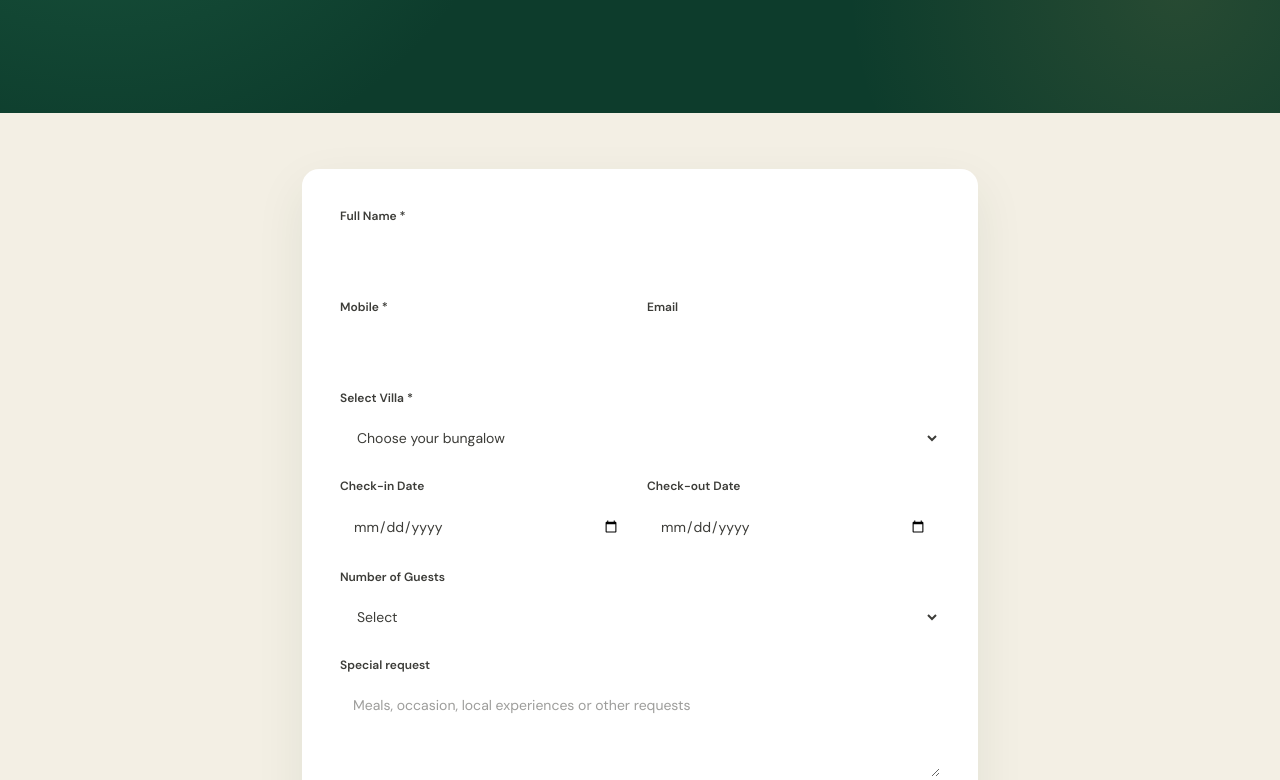
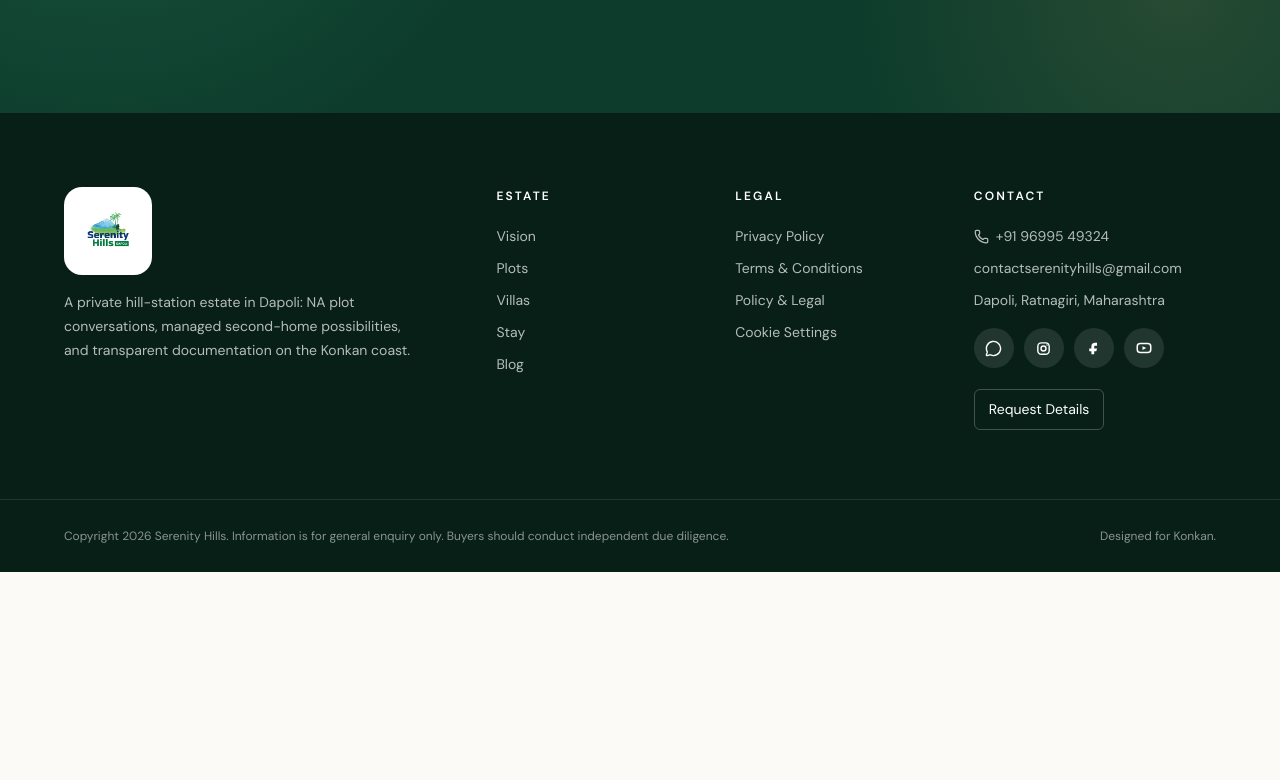
Before and after one commit to omkar-aak/serenity_hills, a React (Vite) app: page / in a window 1280 px wide. Shown: the part 9080-9860 px from the top of the page. After the commit the page ends 9652 px from the top, so only its background shows below. Built offline with nearby package versions, Linux system fonts and the light colour scheme; no server answers.

Commit message:
Changes & Fix2

```diff
--- a/src/pages/Home.jsx
+++ b/src/pages/Home.jsx
@@ -16,7 +16,6 @@ import {
 import LeadForm from "../components/LeadForm";
 import HomeVideoShowcase from "../components/HomeVideoShowcase";
 import SEO from "../components/SEO";
-import StayEnquiryForm from "../components/StayEnquiryForm";
 import { homeFaqs } from "../data/faqs";
 import { growthFaqs, showcaseVideos } from "../data/homeGrowth";
 import { siteConfig } from "../data/siteConfig";
@@ -325,12 +324,6 @@ export default function Home({ onEnquire }) {
             </div>
           </div>
         </section>
-
-        <section className="home-stay-form-bottom" id="stay-booking">
-          <div className="home-stay-form-wrap">
-            <StayEnquiryForm />
-          </div>
-        </section>
       </main>
     </>
   );
```
